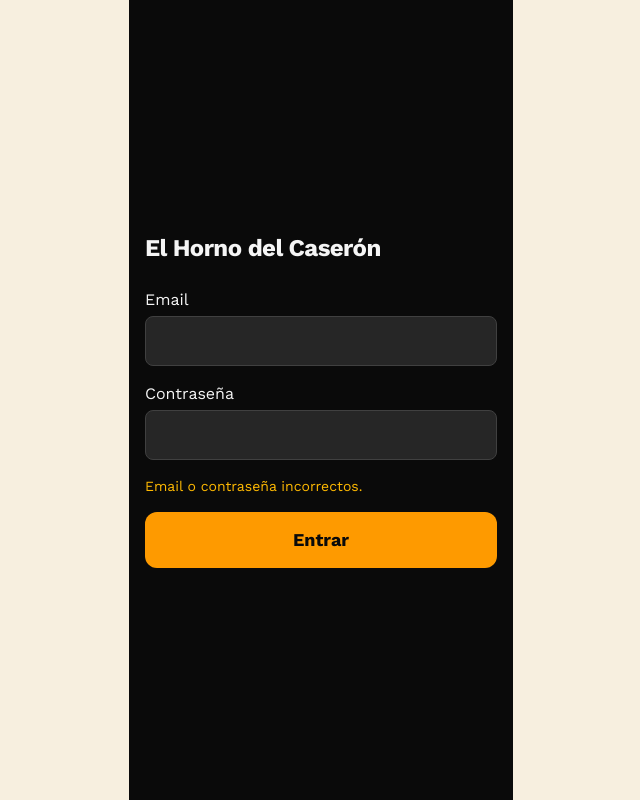
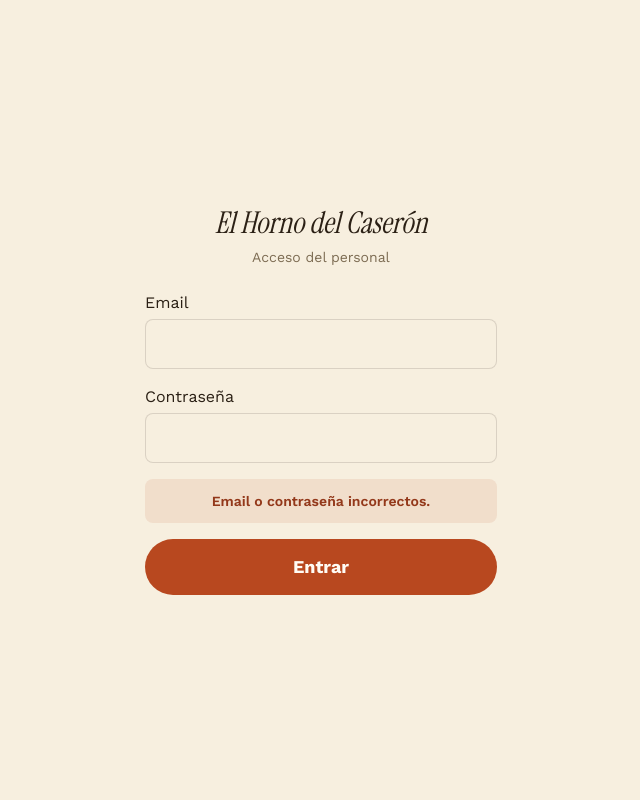
Before and after one commit to clasesiacorreo-create/app-bocadillos-meson-del-caseron, a Next.js app: page /panel/iniciar-sesion in a window 1280 px wide. Both pictures are taken after a click on the button "Entrar". Shown: the whole page, without its empty margins (319-959 px from the left). Built offline with nearby package versions, Linux system fonts and the light colour scheme; no server answers.

Commit message:
Aplica el rediseño visual a Iniciar sesión e Invitación

```diff
--- a/src/app/panel/iniciar-sesion/page.tsx
+++ b/src/app/panel/iniciar-sesion/page.tsx
@@ -2,8 +2,11 @@ import { FormularioLogin } from '@/components/panel/FormularioLogin'
 
 export default function PaginaLogin() {
   return (
-    <main className="mx-auto flex min-h-dvh max-w-sm flex-col justify-center px-4 bg-neutral-950 text-neutral-100">
-      <h1 className="mb-6 text-2xl font-bold tracking-tight">El Horno del Caserón</h1>
+    <main className="mx-auto flex min-h-dvh max-w-sm flex-col justify-center gap-6 px-4">
+      <div className="text-center">
+        <h1 className="font-display text-3xl italic text-ink">El Horno del Caserón</h1>
+        <p className="mt-1.5 text-sm text-ink-soft">Acceso del personal</p>
+      </div>
       <FormularioLogin />
     </main>
   )
--- a/src/app/panel/invitacion/page.tsx
+++ b/src/app/panel/invitacion/page.tsx
@@ -61,29 +61,27 @@ export default function PaginaInvitacion() {
     window.location.href = '/panel'
   }
 
-  if (fase === 'verificando')
-    return <p className="p-4 bg-neutral-950 text-neutral-100">Comprobando la invitación…</p>
-  if (fase === 'error')
-    return <p className="p-4 text-amber-400 bg-neutral-950">{error}</p>
+  if (fase === 'verificando') return <p className="p-4 text-ink">Comprobando la invitación…</p>
+  if (fase === 'error') return <p className="p-4 text-accent-dark">{error}</p>
 
   return (
-    <div className="flex flex-col gap-4 p-4 bg-neutral-950 text-neutral-100">
-      <h1 className="text-lg font-semibold">Elige tu contraseña</h1>
+    <div className="mx-auto flex min-h-dvh max-w-sm flex-col justify-center gap-4 px-4">
+      <h1 className="font-display text-2xl italic text-ink">Elige tu contraseña</h1>
       <label className="flex flex-col gap-1">
-        <span>Contraseña</span>
+        <span className="text-ink">Contraseña</span>
         <input
           type="password"
           value={password}
           onChange={(e) => setPassword(e.target.value)}
-          className="rounded-lg border border-neutral-700 bg-neutral-800 p-3"
+          className="rounded-lg border border-border bg-ground p-3 text-ink"
         />
       </label>
-      {error && <p className="text-sm text-amber-400">{error}</p>}
+      {error && <p className="text-sm text-accent-dark">{error}</p>}
       <button
         type="button"
         disabled={fase === 'guardando' || password.length < 8}
         onClick={guardarContrasena}
-        className="h-14 rounded-xl bg-amber-500 text-lg font-bold text-neutral-950 disabled:opacity-40"
+        className="h-14 rounded-full bg-accent text-lg font-bold text-surface disabled:opacity-40"
       >
         Entrar
       </button>
--- a/src/components/panel/FormularioLogin.tsx
+++ b/src/components/panel/FormularioLogin.tsx
@@ -25,31 +25,35 @@ export function FormularioLogin() {
   return (
     <div className="flex flex-col gap-4">
       <label className="flex flex-col gap-1">
-        <span>Email</span>
+        <span className="text-ink">Email</span>
         <input
           type="email"
           value={email}
           onChange={(e) => setEmail(e.target.value)}
-          className="rounded-lg border border-neutral-700 bg-neutral-800 p-3"
+          className="rounded-lg border border-border bg-ground p-3 text-ink"
         />
       </label>
       <label className="flex flex-col gap-1">
-        <span>Contraseña</span>
+        <span className="text-ink">Contraseña</span>
         <input
           type="password"
           value={password}
           onChange={(e) => setPassword(e.target.value)}
-          className="rounded-lg border border-neutral-700 bg-neutral-800 p-3"
+          className="rounded-lg border border-border bg-ground p-3 text-ink"
         />
       </label>
 
-      {error && <p className="text-sm text-amber-400">Email o contraseña incorrectos.</p>}
+      {error && (
+        <p className="rounded-lg bg-accent-soft p-3 text-center text-sm font-semibold text-accent-dark">
+          Email o contraseña incorrectos.
+        </p>
+      )}
 
       <button
         type="button"
         disabled={enviando}
         onClick={iniciarSesion}
-        className="h-14 rounded-xl bg-amber-500 text-lg font-bold text-neutral-950 disabled:opacity-40"
+        className="h-14 rounded-full bg-accent text-lg font-bold text-surface disabled:opacity-40"
       >
         Entrar
       </button>
```
